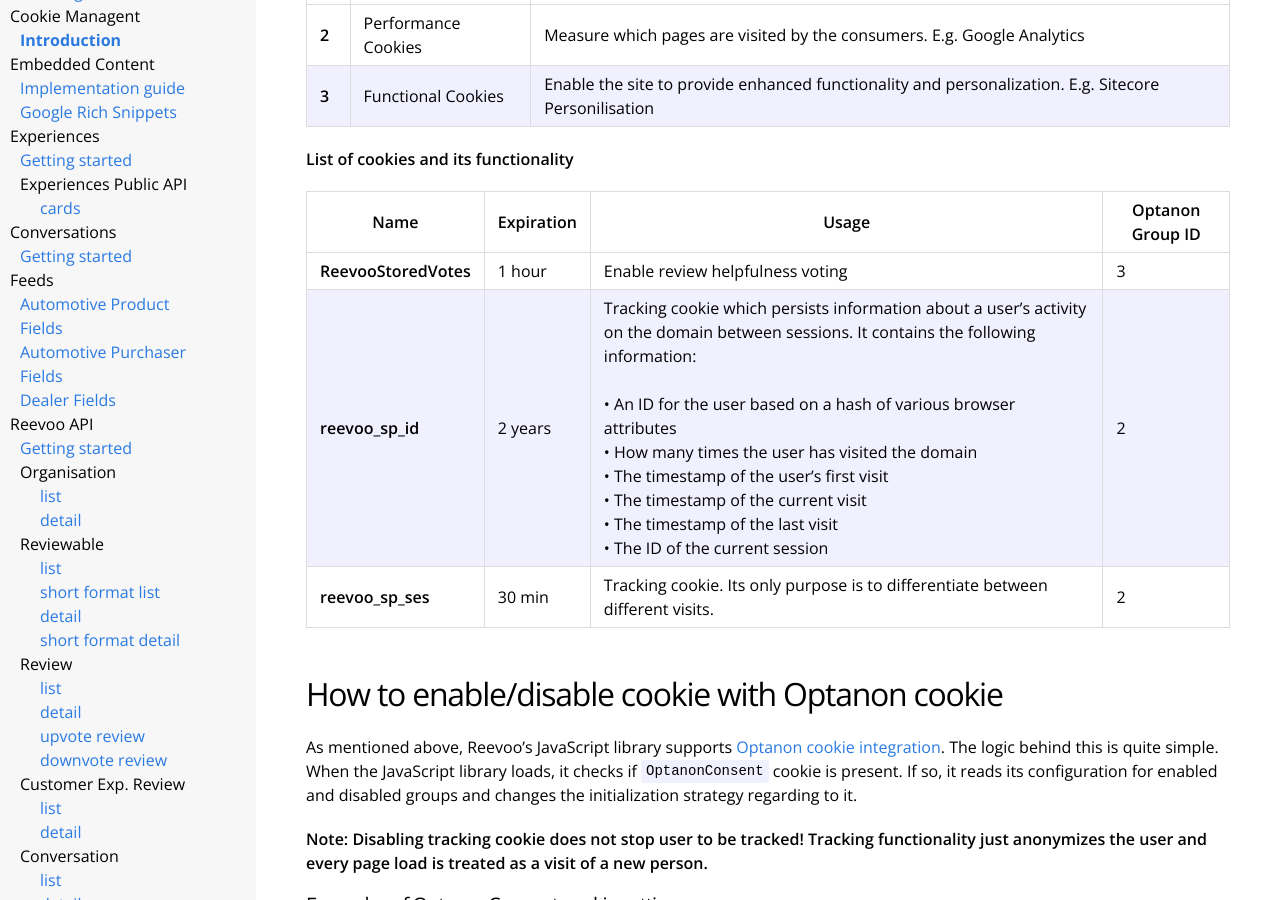
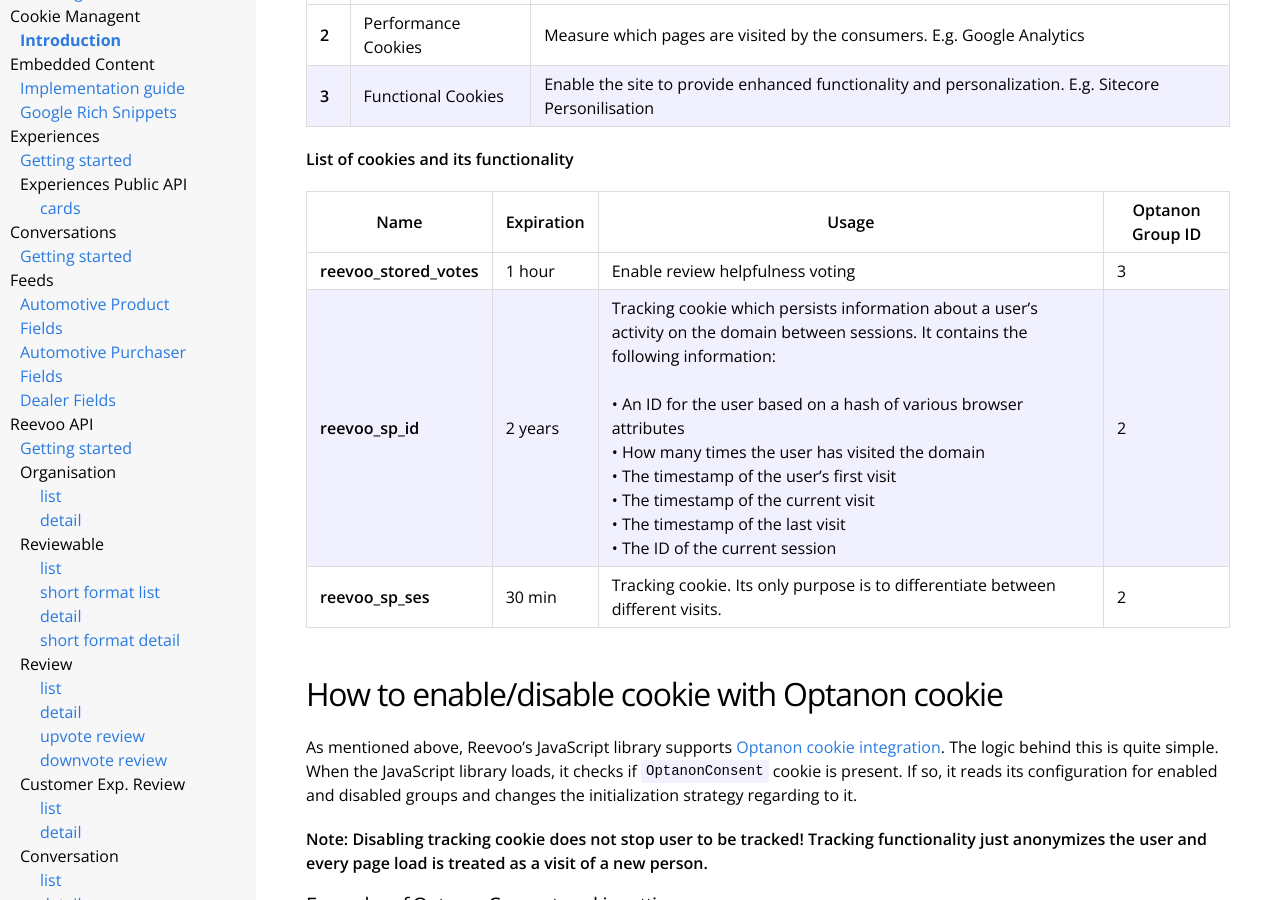
Before and after one commit to reevoo/reevoo.github.io, a Jekyll site: the page built from docs/cookie-management/introduction.markdown, in a window 1280 px wide and 900 px high, scrolled down 483 px. Built offline with Jekyll 4.4.1, drawn with Linux system fonts in a browser that asks for light colours.

Commit message:
Rename voting cookie
- to make cookie names consistent and to follow pattern to use snakecase with reevoo prefix

```diff
--- a/docs/cookie-management/introduction.markdown
+++ b/docs/cookie-management/introduction.markdown
@@ -28,7 +28,7 @@
 {: .documentation-table}
 | Name | Expiration | Usage | Optanon Group ID |
 |------------------|---------------|-------------|
-| ReevooStoredVotes | 1&nbsp;hour | Enable review helpfulness voting | 3 |
+| reevoo_stored_votes | 1&nbsp;hour | Enable review helpfulness voting | 3 |
 | reevoo_sp_id | 2&nbsp;years | Tracking cookie which persists information about a user's activity on the domain between sessions. It contains the following information: <br/> <br/> &bull; An ID for the user based on a hash of various browser attributes <br/> &bull; How many times the user has visited the domain <br/> &bull; The timestamp of the user's first visit <br/> &bull; The timestamp of the current visit <br/> &bull; The timestamp of the last visit <br/> &bull; The ID of the current session | 2 |
 | reevoo_sp_ses | 30&nbsp;min | Tracking cookie. Its only purpose is to differentiate between different visits. | 2 |
 
```
